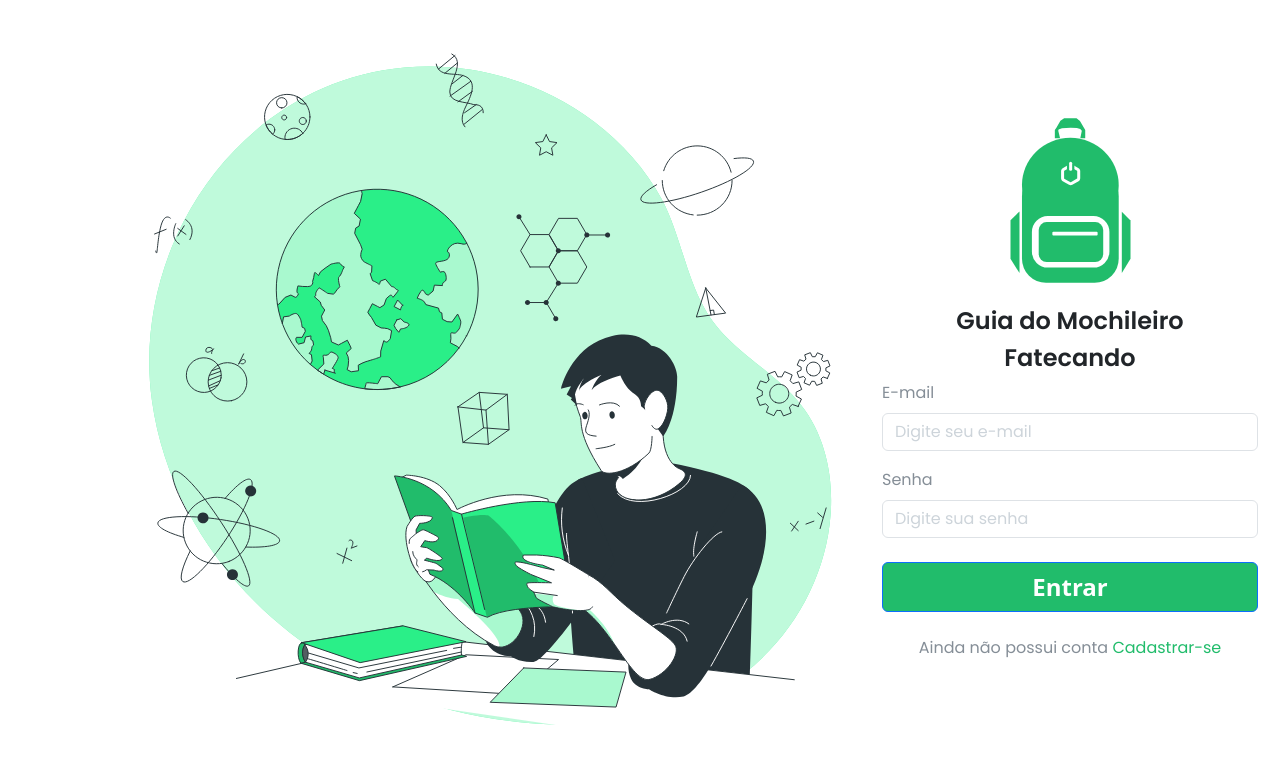
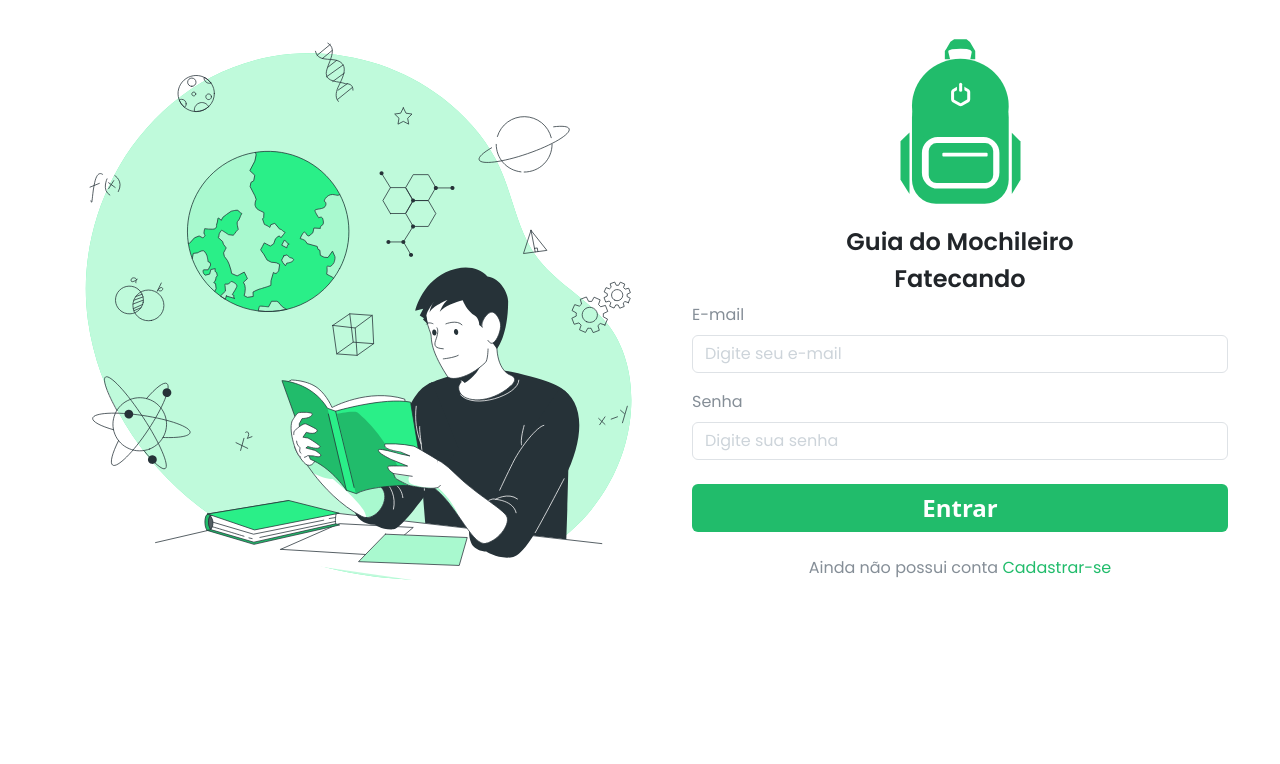
Before and after one commit to EAn022/Synas_angular_mockup, an Angular app in the folder guiaMochileiroFatecando/: page / in a window 1280 px wide. Shown: the top 764 px of the page. Built offline with nearby package versions, Linux system fonts and the light colour scheme.

Commit message:
fix: desktop login stylization

```diff
--- a/guiaMochileiroFatecando/src/app/login-form/login-form.component.html
+++ b/guiaMochileiroFatecando/src/app/login-form/login-form.component.html
@@ -1,9 +1,11 @@
 
+<!-- logo e titulo -->
 <div class="justify-content-center align-items-center text-center">
   <img src="assets/images/logo-green.svg" alt="a green bag logo">
   <h1 class="mt-4" >Guia do Mochileiro</h1>
   <h1>Fatecando</h1>
 </div>
+<!-- formulário -->
 <form>
     <div class="mb-3">
       <label for="exampleInputEmail1" class="form-label ">E-mail</label>
--- a/guiaMochileiroFatecando/src/app/login-form/login-form.component.scss
+++ b/guiaMochileiroFatecando/src/app/login-form/login-form.component.scss
@@ -1,7 +1,9 @@
+// formulário não segue o tamanho do pai
 form{
     width: 100%;
 }
 
+// configuração de fonte e cores
 p, h1, label, input, a, ::placeholder{
     font-family: 'Poppins', sans-serif;
   }
@@ -27,6 +29,7 @@ button{
     background-color: #21BC6B;
     font-size: 24px;
     font-weight: 700;
+    border: none;
 }
 
 p{
--- a/guiaMochileiroFatecando/src/app/login-image/login-image.component.html
+++ b/guiaMochileiroFatecando/src/app/login-image/login-image.component.html
@@ -1 +1,2 @@
+<!-- imagem -->
 <img class="img-fluid" src="assets/images/Learning-bro 1.svg" alt="draw of a student">
--- a/guiaMochileiroFatecando/src/app/login-image/login-image.component.scss
+++ b/guiaMochileiroFatecando/src/app/login-image/login-image.component.scss
@@ -1,3 +1,6 @@
-img{
-    max-width: 800px;
+// corrige o padding superior em telas menores que 1100px
+@media screen and (max-width: 1100px) {
+    img{
+       padding-top: 40px;
+    }
 }
--- a/guiaMochileiroFatecando/src/app/login/login.component.html
+++ b/guiaMochileiroFatecando/src/app/login/login.component.html
@@ -1,9 +1,11 @@
-
-<section class="container d-flex">
-    <div id="container-image">
+<!-- conteúdo -->
+<section class="d-flex justify-content-center">
+    <!-- imagem lateral -->
+    <div id="container-image" class="d-none d-md-block">
         <app-login-image></app-login-image>
     </div>
-    <div id="container-form" class="row align-items-center ">
+    <!-- formulário -->
+    <div id="container-form" class="row align-items-center flex-grow-1 ">
         <app-login-form></app-login-form>
     </div>
 </section>
--- a/guiaMochileiroFatecando/src/app/login/login.component.scss
+++ b/guiaMochileiroFatecando/src/app/login/login.component.scss
@@ -1,3 +1,33 @@
-#container-form{
-    min-width:400px;
+// tamanho do formulário
+#container-form {
+    min-width: 300px;
+    max-width: 600px;
+    padding: 20px;
 }
+
+// tamanho da imagem
+#container-image {
+    flex-basis: 50%;  // A imagem ocupa 50% do container
+    max-width: 800px;
+}
+
+// imagem não ultrapasse o tamanho do container
+img {
+    max-width: 100%;
+    height: auto;
+}
+
+// esconde a imagem em telas menores
+@media screen and (max-width: 768px) {
+
+    #container-image {
+        display: none;
+    }
+
+    //formulário ocupa toda a largura da tela
+    #container-form {
+        min-width: 100%;
+        max-width: 100%;
+        padding: 15px;
+    }
+}
```
